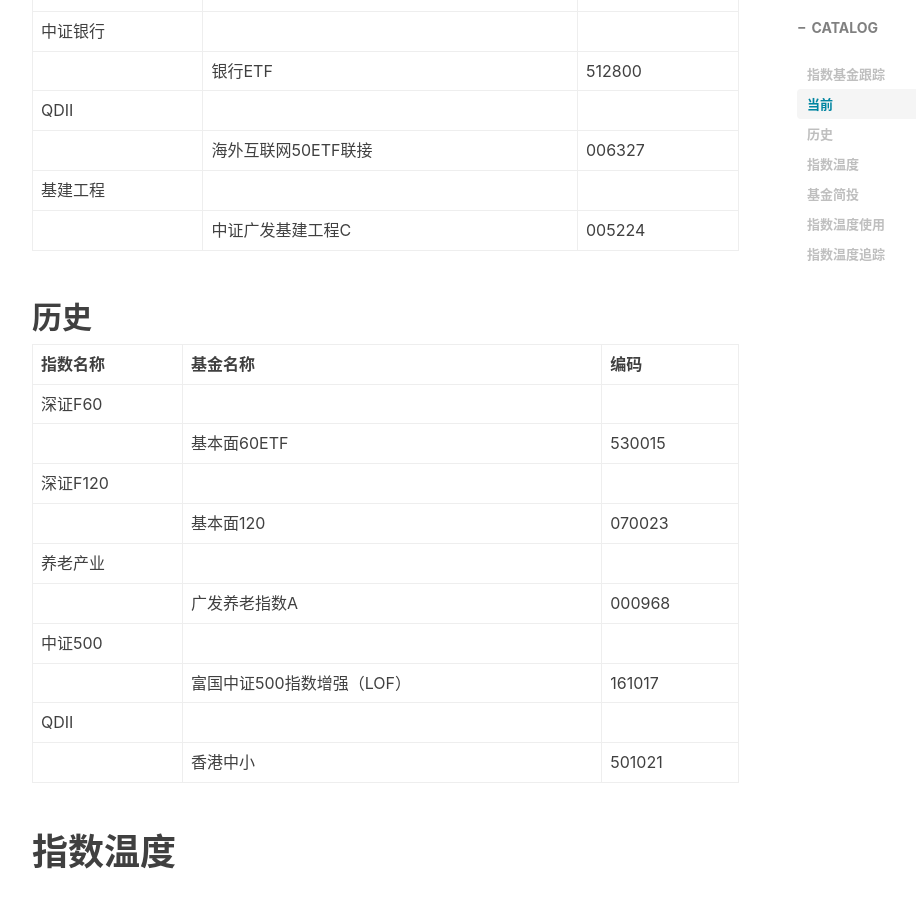
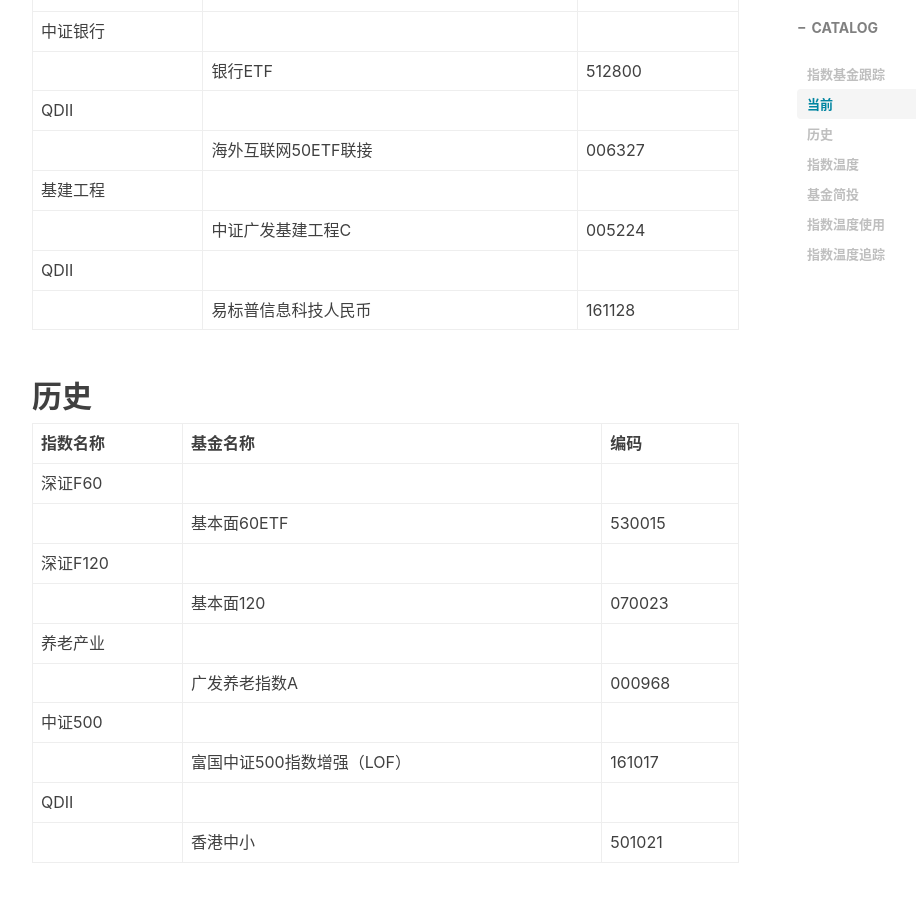
Before and after one commit to shoppingwang/shoppingwang.github.io, a Jekyll site: the page built from _posts/2019-11-09-indices-temperature.md, in a window 1280 px wide and 900 px high, scrolled down 1033 px. Shown: the whole window, without its empty margins (233-1149 px from the left). Built offline with Jekyll 4.4.1, drawn with Linux system fonts in a browser that asks for light colours; nearby versions of some CDN libraries; comment, search, counter and statistics services are not loaded.

Commit message:
add index temperature

```diff
--- a/_posts/2019-11-09-indices-temperature.md
+++ b/_posts/2019-11-09-indices-temperature.md
@@ -34,6 +34,8 @@
 || 海外互联网50ETF联接 | 006327 |
 | 基建工程|||
 || 中证广发基建工程C | 005224 |
+| QDII|||
+|| 易标普信息科技人民币 | 161128 |
 
 ## 历史
 
```
Also changed, not shown: _posts/2019-07-02-investment-records.md (+1 -0 lines).
